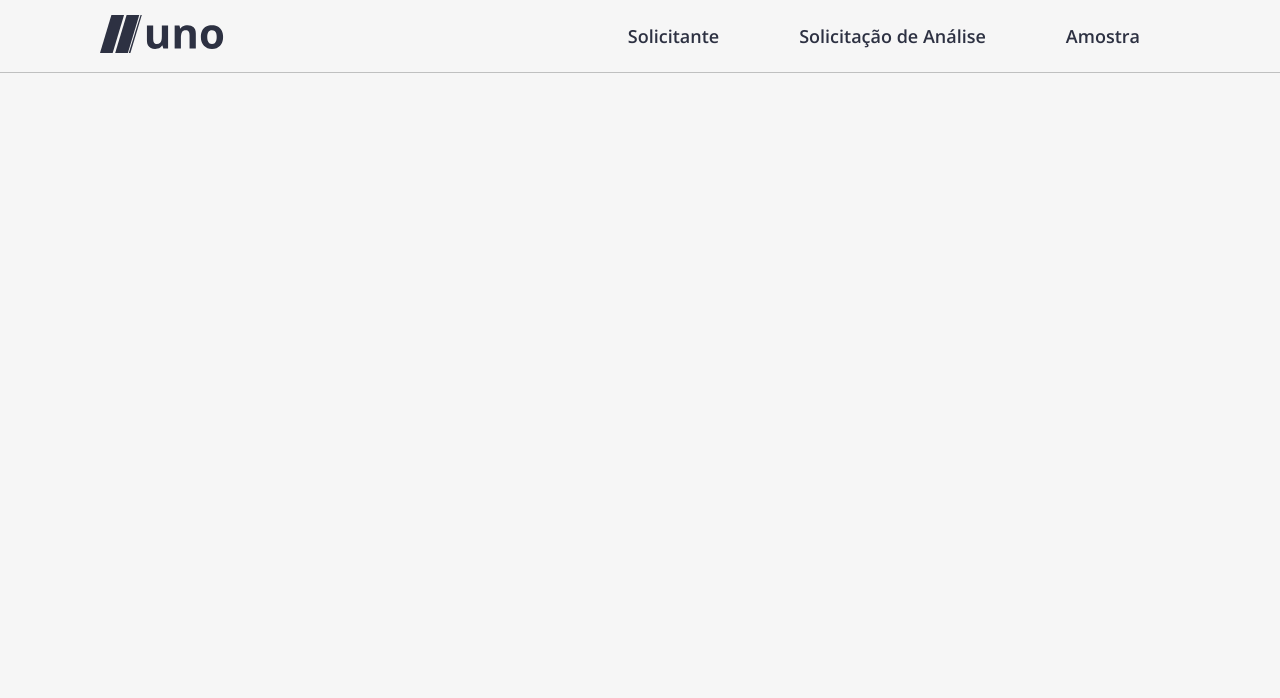
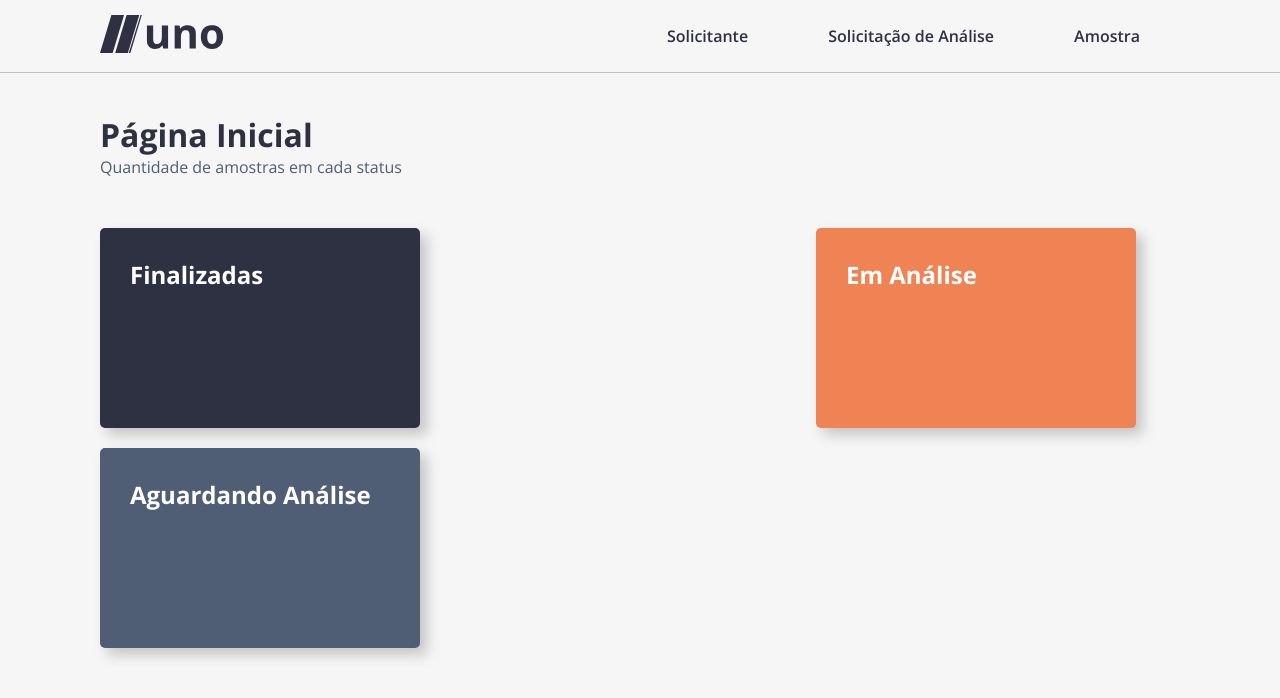
Before and after one commit to DaviidSantos/Uno-App, a React (Vite) app: page / in a window 1280 px wide. Shown: the top 698 px of the page. Built offline with nearby package versions, Linux system fonts and the light colour scheme; no server answers.

Commit message:
Home Page

```diff
--- a/package.json
+++ b/package.json
@@ -9,6 +9,7 @@
     "preview": "vite preview"
   },
   "dependencies": {
+    "axios": "^1.1.3",
     "react": "^18.2.0",
     "react-dom": "^18.2.0",
     "react-router-dom": "^6.4.3"
--- a/src/App.jsx
+++ b/src/App.jsx
@@ -1,6 +1,8 @@
 import './App.css'
 import Navbar from './components/navbar/Navbar'
 import {BrowserRouter as Router, Routes, Route} from 'react-router-dom'
+import Home from './pages/home/Home'
+import CadastrarSolicitante from './pages/solicitante/cadastrarsolicitante/CadastrarSolicitante'
 
 function App() {
   return (
@@ -8,6 +10,8 @@ function App() {
       <Router>
         <Navbar/>
         <Routes>
+          <Route exact path='/' element={<Home/>}/>
+          <Route exact path='/cadastrar-solicitante' element={<CadastrarSolicitante/>}/>
         </Routes>
       </Router>
     </div>
--- a/src/components/dropdown/dropdown.css
+++ b/src/components/dropdown/dropdown.css
@@ -1,7 +1,7 @@
 .solicitante__submenu{
     position: absolute;
     top: 73px;
-    right: 537px;
+    right: 500px;
     background: var(--primary-color);
 }
 
@@ -9,14 +9,14 @@
     position: absolute;
     top: 73px;
     width: 200px;
-    right: 287px;
+    right: 267px;
     background: var(--primary-color);
 }
 
 .amostra__submenu{
     position: absolute;
     top: 73px;
-    right: 105px;
+    right: 101px;
     background: var(--primary-color);
 }
 
--- a/src/components/navbar/navbar.css
+++ b/src/components/navbar/navbar.css
@@ -23,7 +23,7 @@
 .navbar__container-links .nav-item{
     padding: 30px 20px;
     margin: 0 20px;
-    font-size: 18px;
+    font-size: 16px;
     font-family: var(--font-family);
     font-weight: 600;
     color: var(--primary-color);
--- /dev/null
+++ b/src/pages/home/Home.jsx
@@ -0,0 +1,54 @@
+import axios from 'axios'
+import React, { useState, useEffect } from 'react'
+import './home.css'
+
+const Home = () => {
+    const [quantidadeAmostra, setQuantidadeAmostra] = useState(
+        {
+            amostraFinalizada: '',
+            amostraEmAnalise: '',
+            amostraAguardandoAnalise: ''
+        }
+    )
+
+    const carregarQuantidadeAmostras = async () => {
+        const result = await axios.get('http://localhost:8080/amostra/quantidade-status')
+        setQuantidadeAmostra(result.data)
+    }
+
+    useEffect(() => {
+        carregarQuantidadeAmostras()
+    }, [])
+
+    return (
+        <div className="home__container">
+            <h2>Página Inicial</h2>
+            <h3>Quantidade de amostras em cada status</h3>
+            <div className="home__container-cards">
+                <div className="home__cards analise_finalizada">
+                    <div className="card__content">
+                        <h2>Finalizadas</h2>
+                        <p>{quantidadeAmostra.amostraFinalizada}</p>
+                    </div>
+                </div>
+
+                <div className="home__cards em_analise">
+                    <div className="card__content">
+                        <h2>Em Análise</h2>
+                        <p>{quantidadeAmostra.amostraEmAnalise}</p>
+                    </div>
+                </div>
+
+                <div className="home__cards aguardando_analise">
+                    <div className="card__content">
+                        <h2>Aguardando Análise</h2>
+                        <p>{quantidadeAmostra.amostraAguardandoAnalise}</p>
+                    </div>
+                </div>
+            </div>
+
+        </div>
+    )
+}
+
+export default Home
--- /dev/null
+++ b/src/pages/home/home.css
@@ -0,0 +1,61 @@
+.home__container{
+    padding: 40px 100px;
+}
+
+.home__container-cards{
+    display: flex;
+    justify-content: space-between;
+    flex-wrap: wrap;
+}
+
+.home__container > h2{
+    font-family: var(--font-family);
+    color: var(--primary-color);
+    font-size: 32px;
+}
+
+.home__container h3{
+    padding-bottom: 30px;
+    font-family: var(--font-family);
+    color: var(--secondary-color);
+    font-weight: 400;
+    font-size: 16px;
+}
+
+.home__cards {
+    border-radius: 5px;
+    box-shadow: 7px 7px 13px 0px rgba(50, 50, 50, 0.25);
+    padding: 30px;
+    margin: 20px 44px 0 0;
+    width: 320px;
+    height: 200px;
+    transition: all 0.3s ease-out;
+  }
+
+  .home__cards:hover {
+    transform: translateY(-5px);
+    cursor: pointer;
+  }
+
+  .analise_finalizada{
+    background: var(--primary-color);
+    color: #FFF;
+    font-family: var(--font-family);
+  }
+
+  .em_analise{
+    background: #EF8354;
+    color: #FFF;
+    font-family: var(--font-family);
+  }
+
+  .aguardando_analise{
+    background: var(--secondary-color);
+    color: #FFF;
+    font-family: var(--font-family);
+  }
+
+  .home__cards p{
+    font-size: 28px;
+    margin-top: 70px;
+  }
--- /dev/null
+++ b/src/pages/solicitante/cadastrarsolicitante/CadastrarSolicitante.jsx
@@ -0,0 +1,12 @@
+import React from 'react'
+import './cadastrarsolicitante.css'
+
+const CadastrarSolicitante = () => {
+  return (
+    <div className='cadastrarsolicitante__container'>
+        Cadastrar
+    </div>
+  )
+}
+
+export default CadastrarSolicitante
--- /dev/null
+++ b/src/pages/solicitante/cadastrarsolicitante/cadastrarsolicitante.css
@@ -0,0 +1,3 @@
+.cadastrarsolicitante__container{
+    padding: 40px 100px;
+}
```
Also changed, not shown: 1 other file (tests, documents, lock files or other folders).
